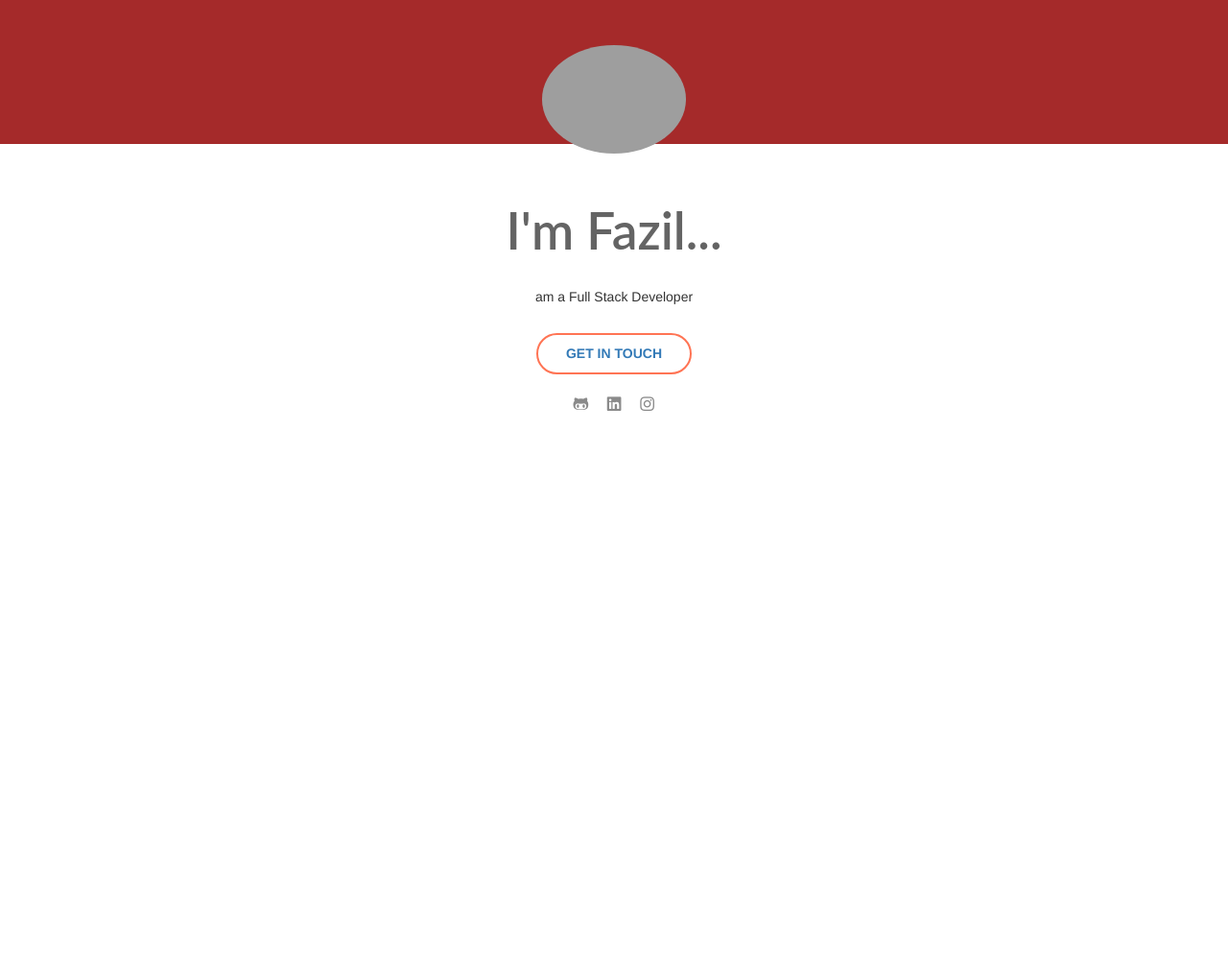
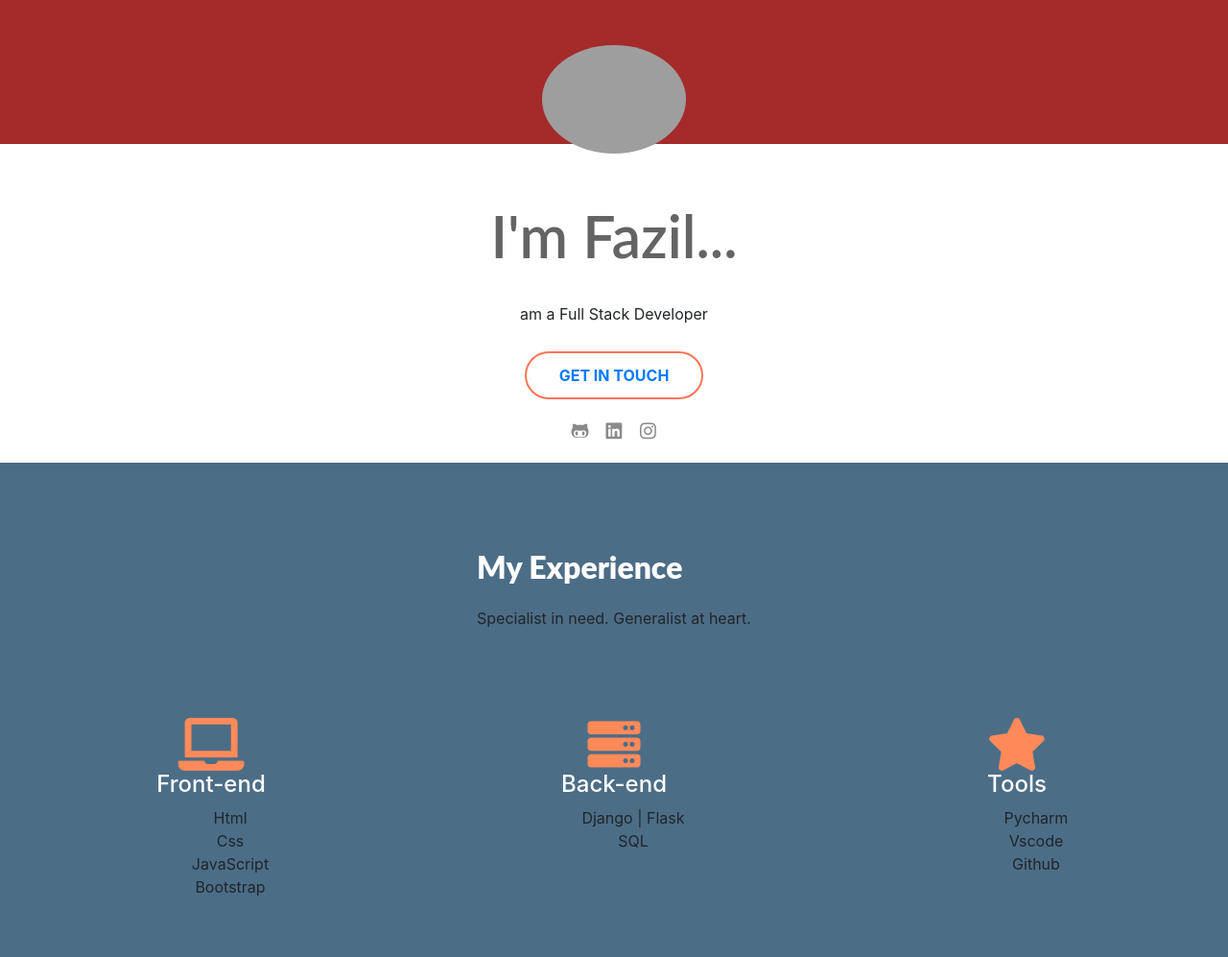
Before and after one commit to mohamedfazilk/portfolio, a plain HTML site: page index.html in a window 1280 px wide. Shown: the whole page at 96% size. Before the commit the page ends 800 px from the top, so only its background shows below. Drawn offline with nearby package versions, Linux system fonts and the light colour scheme; grey boxes are pictures that could not be loaded.

Commit message:
experience section icons added

```diff
--- a/index.html
+++ b/index.html
@@ -7,12 +7,10 @@
     <title>Mohamed  Fazil</title>
     <link rel="stylesheet" href="https://pro.fontawesome.com/releases/v5.10.0/css/all.css" integrity="sha384-AYmEC3Yw5cVb3ZcuHtOA93w35dYTsvhLPVnYs9eStHfGJvOvKxVfELGroGkvsg+p" crossorigin="anonymous"/>
     <link rel="stylesheet" href="style.css">
-        <!-- Latest compiled and minified CSS -->
-    <link rel="stylesheet" href="https://maxcdn.bootstrapcdn.com/bootstrap/3.3.7/css/bootstrap.min.css" integrity="sha384-BVYiiSIFeK1dGmJRAkycuHAHRg32OmUcww7on3RYdg4Va+PmSTsz/K68vbdEjh4u" crossorigin="anonymous">
-
-    <!-- Optional theme -->
-    <link rel="stylesheet" href="https://maxcdn.bootstrapcdn.com/bootstrap/3.3.7/css/bootstrap-theme.min.css" integrity="sha384-rHyoN1iRsVXV4nD0JutlnGaslCJuC7uwjduW9SVrLvRYooPp2bWYgmgJQIXwl/Sp" crossorigin="anonymous">
-
+    <link rel="stylesheet" href="https://maxcdn.bootstrapcdn.com/bootstrap/4.0.0/css/bootstrap.min.css" integrity="sha384-Gn5384xqQ1aoWXA+058RXPxPg6fy4IWvTNh0E263XmFcJlSAwiGgFAW/dAiS6JXm" crossorigin="anonymous">
+    <script src="https://code.jquery.com/jquery-3.3.1.slim.min.js" integrity="sha384-q8i/X+965DzO0rT7abK41JStQIAqVgRVzpbzo5smXKp4YfRvH+8abtTE1Pi6jizo" crossorigin="anonymous"></script>
+    <script src="https://cdnjs.cloudflare.com/ajax/libs/popper.js/1.14.3/umd/popper.min.js" integrity="sha384-ZMP7rVo3mIykV+2+9J3UJ46jBk0WLaUAdn689aCwoqbBJiSnjAK/l8WvCWPIPm49" crossorigin="anonymous"></script>
+    <script src="https://stackpath.bootstrapcdn.com/bootstrap/4.1.3/js/bootstrap.min.js" integrity="sha384-ChfqqxuZUCnJSK3+MXmPNIyE6ZbWh2IMqE241rYiqJxyMiZ6OW/JmZQ5stwEULTy" crossorigin="anonymous"></script>
 
 
 
@@ -46,6 +44,56 @@
 
         </section>
 
+        <section class="experience">
+            <div class="row ">
+                <div class="experience title">
+                <h2>My Experience</h2>
+                <p>Specialist in need. Generalist at heart.</p>
+            </div>
+            </div>
+
+            <div class="row text-center">
+                <div class="experience-text col-sm ">
+                    <i class="fas fa-laptop"></i>
+                    <h3>Front-end</h3>
+                   <ul>
+                       <li>Html</li>
+                       <li>Css</li>
+                       <li>JavaScript</li>
+                       <li>Bootstrap</li>
+                   </ul>
+                </div>
+
+
+                <div class="experience-text  col-sm">
+                    <i class="fas fa-server"></i>
+                    <h3>Back-end</h3>
+
+                   <ul>
+                       <li>Django | Flask</li>
+                       <li>SQL</li>
+                   </ul>
+                </div>
+
+
+                <div class="experience-text col-sm">
+                    <i class="fas fa-star"></i>
+                    <h3>Tools</h3>
+
+                   <ul>
+                       <li>Pycharm</li>
+                       <li>Vscode</li>
+                       <li>Github</li>
+                   </ul>
+                </div>
+
+
+
+
+            </div>
+
+
+        </section>
 
 
 
@@ -56,7 +104,5 @@
 
 
 
-     <!-- Latest compiled and minified JavaScript -->
-     <script src="https://maxcdn.bootstrapcdn.com/bootstrap/3.3.7/js/bootstrap.min.js" integrity="sha384-Tc5IQib027qvyjSMfHjOMaLkfuWVxZxUPnCJA7l2mCWNIpG9mGCD8wGNIcPD7Txa" crossorigin="anonymous"></script>
 </body>
 </html>
--- a/style.css
+++ b/style.css
@@ -1,6 +1,7 @@
 body{
-    margin: 0 auto;
-    font-family: "Lato", sans-serif;
+   width:auto;
+   margin: 0 auto;
+
 
 }
 .wrapper{
@@ -33,6 +34,7 @@ height: 150px;
 .about{
    text-align: center;
   margin-top: 60px;
+  padding-bottom: 1em;
 }
 
 h2{
@@ -70,7 +72,8 @@ h2{
     background-color: rgba(255, 103, 68, 0.91);
     color: white;
     text-decoration: none;
-    transition: all ease;
+    -webkit-transition: all .3s ease-in-out;
+    transition: all .3s ease-in-out, color 0.2s 0.3s;
 
 }
 
@@ -86,3 +89,33 @@ h2{
     color: #8a8a8a;
     width: 30px;
 }
+
+.experience{
+    margin: 0 auto;
+    background-color: #4c6d86;
+    padding: 45px 25px;
+}
+
+.experience h2{
+    color: #fff;
+    margin-bottom: .7em;
+    font-weight: 900;
+    font-family: "Lato", sans-serif !important;
+
+}
+
+.experience h3 {
+    font-size: 24px;
+    color: white;
+}
+
+.experience-text i{
+    color: rgb(255, 138, 89);
+    font-size: 55px;
+    margin-top: 31px;
+
+}
+
+.experience-text ul{
+   list-style: none;
+}
```
